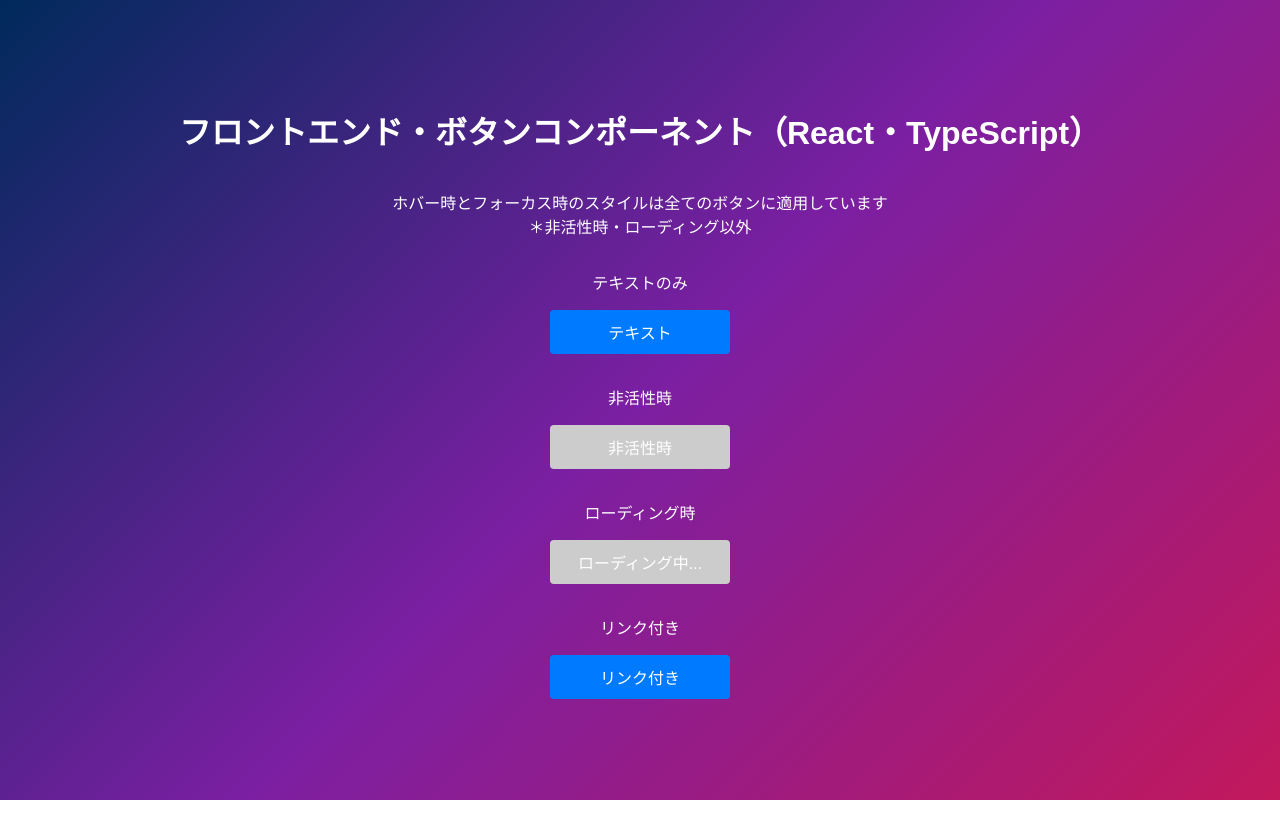
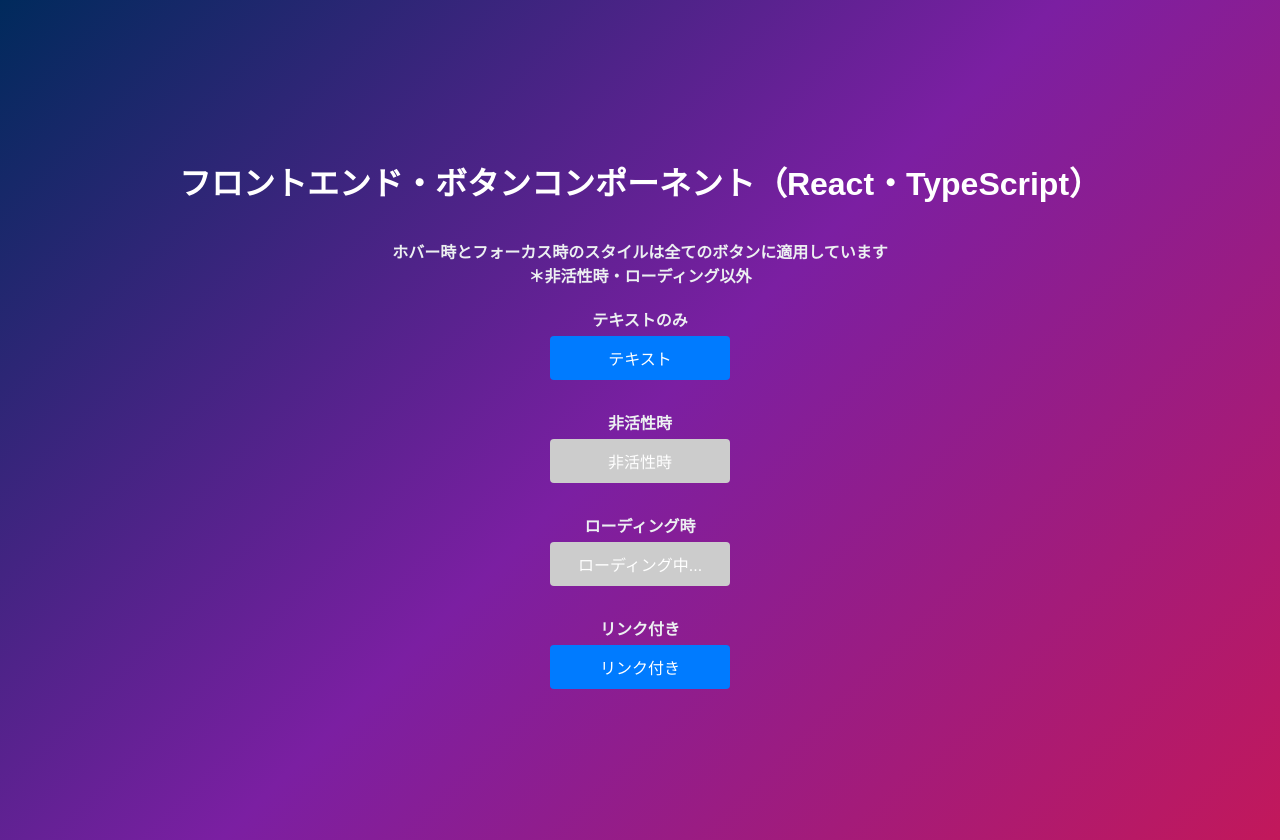
Before and after one commit to N-i-ke/button-component-react-typescript, a React (Create React App) app: page / in a window 1280 px wide. Before the commit the page ends 800 px from the top, so only its background shows below. Built offline with nearby package versions, Linux system fonts and the light colour scheme.

Commit message:
fix: Styleの修正
全体にかけるスタイルを修正

```diff
--- a/src/components/Button.css
+++ b/src/components/Button.css
@@ -9,6 +9,30 @@
   min-height: 100vh;
   color: white;
   font-family: Arial, sans-serif;
+}
+/* ボタンコンテナ全体を中央揃えにし、背景と間隔を追加 */
+.button-container {
+  display: flex;
+  flex-direction: column;
+  align-items: center;
+  justify-content: center;
+  height: 100vh;
+  text-align: center;
+  color: #fff;
+  padding: 20px;
+}
+
+/* タイトルのスタイル */
+.button-container h1 {
+  font-size: 2rem;
+  margin-bottom: 20px;
+}
+
+/* 各ボタンの見出しスタイル */
+.button-container p {
+  margin: 15px 0 5px;
+  font-weight: bold;
+  color: #ecf0f1;
 }
 /* ボタンスタイル */
 .button {
--- a/src/pages/ButtonShowcase.tsx
+++ b/src/pages/ButtonShowcase.tsx
@@ -1,6 +1,5 @@
-// src/pages/ButtonShowcase.tsx
 import React from "react";
-import { Button } from "../components/Button"; // 正しい相対パスを指定
+import { Button } from "../components/Button";
 
 const ButtonShowcase = () => {
   return (
@@ -12,7 +11,7 @@
         ＊非活性時・ローディング以外
       </p>
       <p>テキストのみ</p>
-      <Button label="テキスト" />
+      <Button label="テキスト" onClick={() => alert("クリックされました!")} />
       <p>非活性時</p>
       <Button label="非活性時" disabled />
       <p>ローディング時</p>
```
